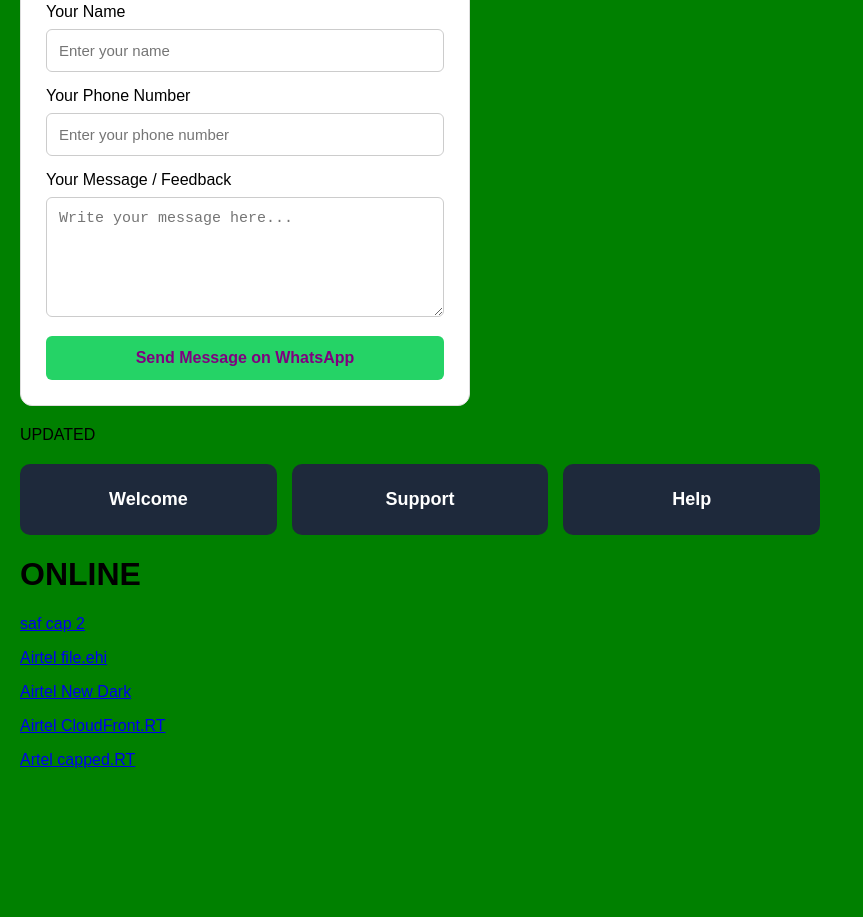
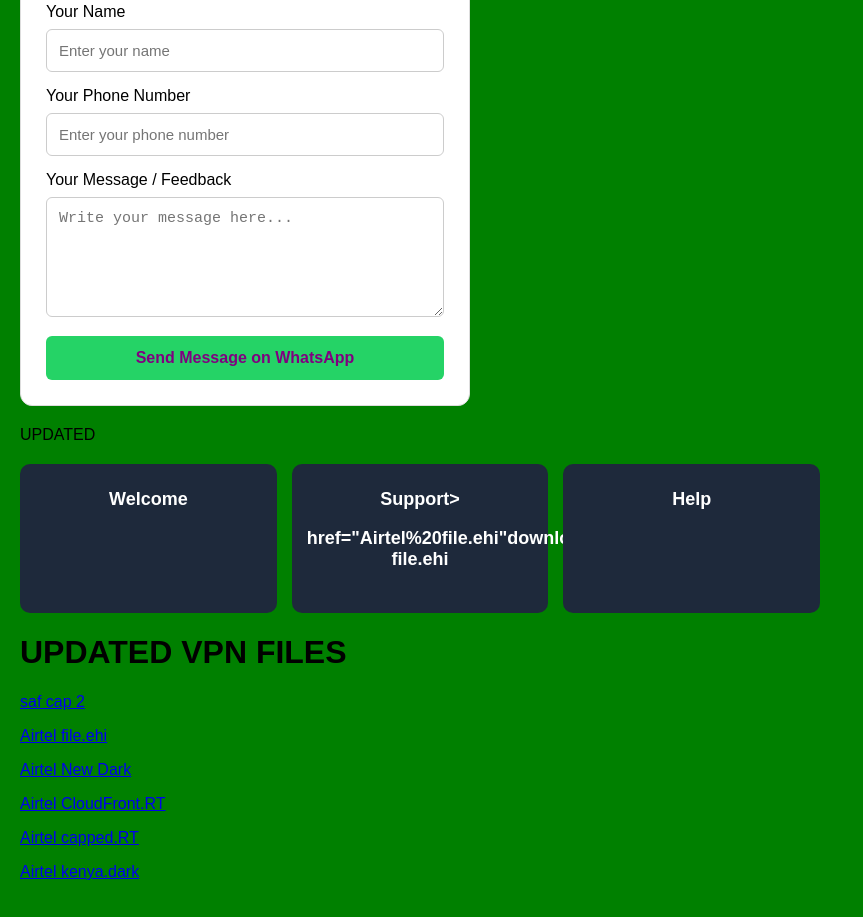
Before and after one commit to kradesh/web, a plain HTML site: page index.html in a window 1280 px wide. Shown: the part 682-1599 px from the top of the page, without its empty margins (0-863 px from the left). Before the commit the page ends 1487 px from the top, so only its background shows below. Drawn offline with Linux system fonts and the light colour scheme.

Commit message:
Update index.html

```diff
--- a/index.html
+++ b/index.html
@@ -174,7 +174,7 @@
   </a>
 
   <a href="support.html" class="menu-box">
-    Support
+    Support> <p> href="Airtel%20file.ehi"download>Airtel file.ehi</p>
   </a>
 
   <a href="help.html" class="menu-box">
@@ -183,7 +183,7 @@
 
 </div>
 
-            <h1> ONLINE </h2>
+            <h1> UPDATED VPN FILES </h2>
 <p>
 <a href=Airtel20dark%202.kenya> saf cap 2</a>
      <p>
@@ -196,9 +196,11 @@
 <a href="Airtel%20CloudFront.RT"download> Airtel CloudFront.RT </a>
 </P>
 <p>
-<a href="Airtel%20capped.RT"download> Artel capped.RT </a>
+<a href="Airtel%20capped.RT"download> Airtel capped.RT </a>
 </p>
-
+<p>
+<a href="Airtel%20kenya.dark"download> Airtel kenya.dark </a>
+</p>
 
 </head>
 <body>
```
